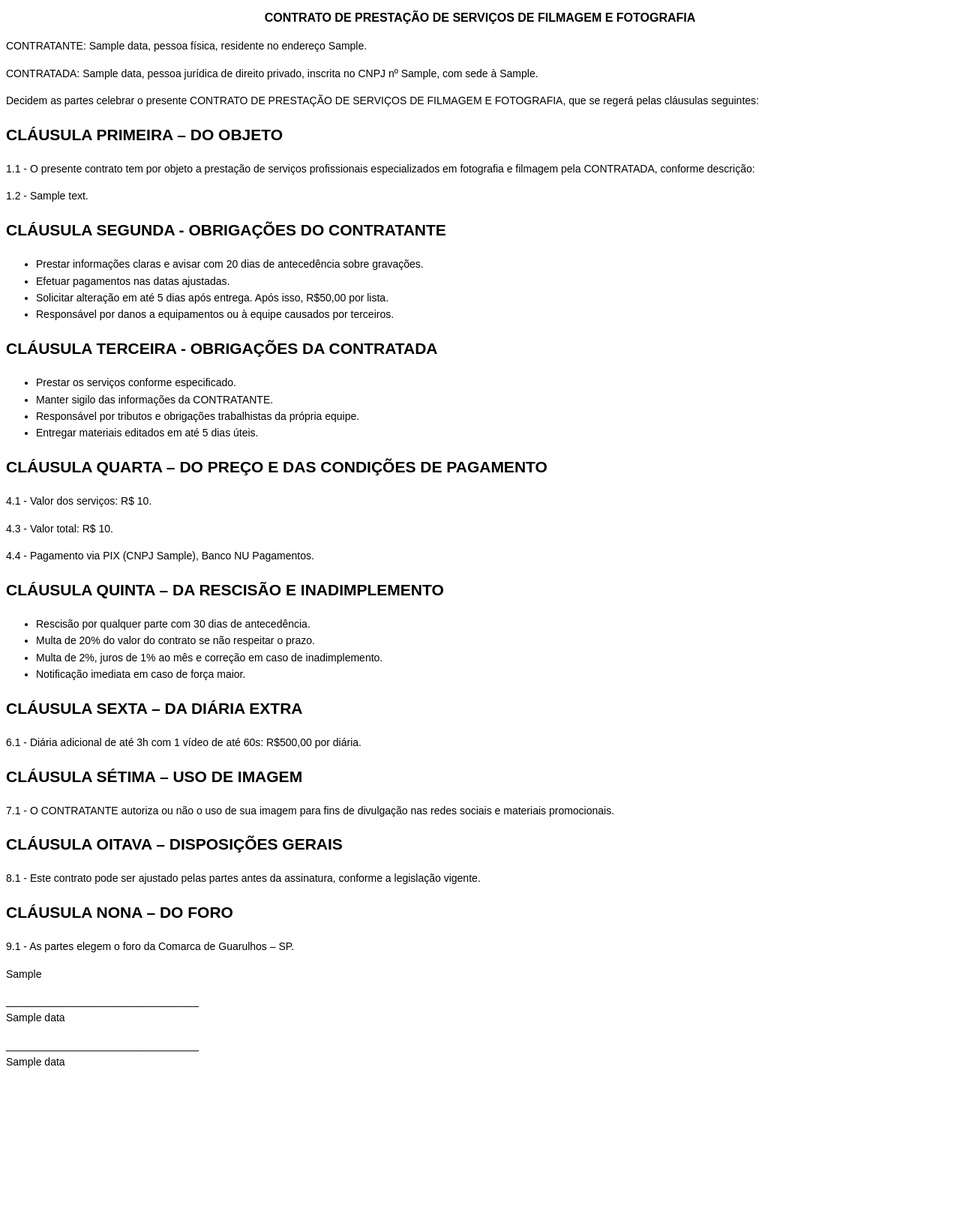
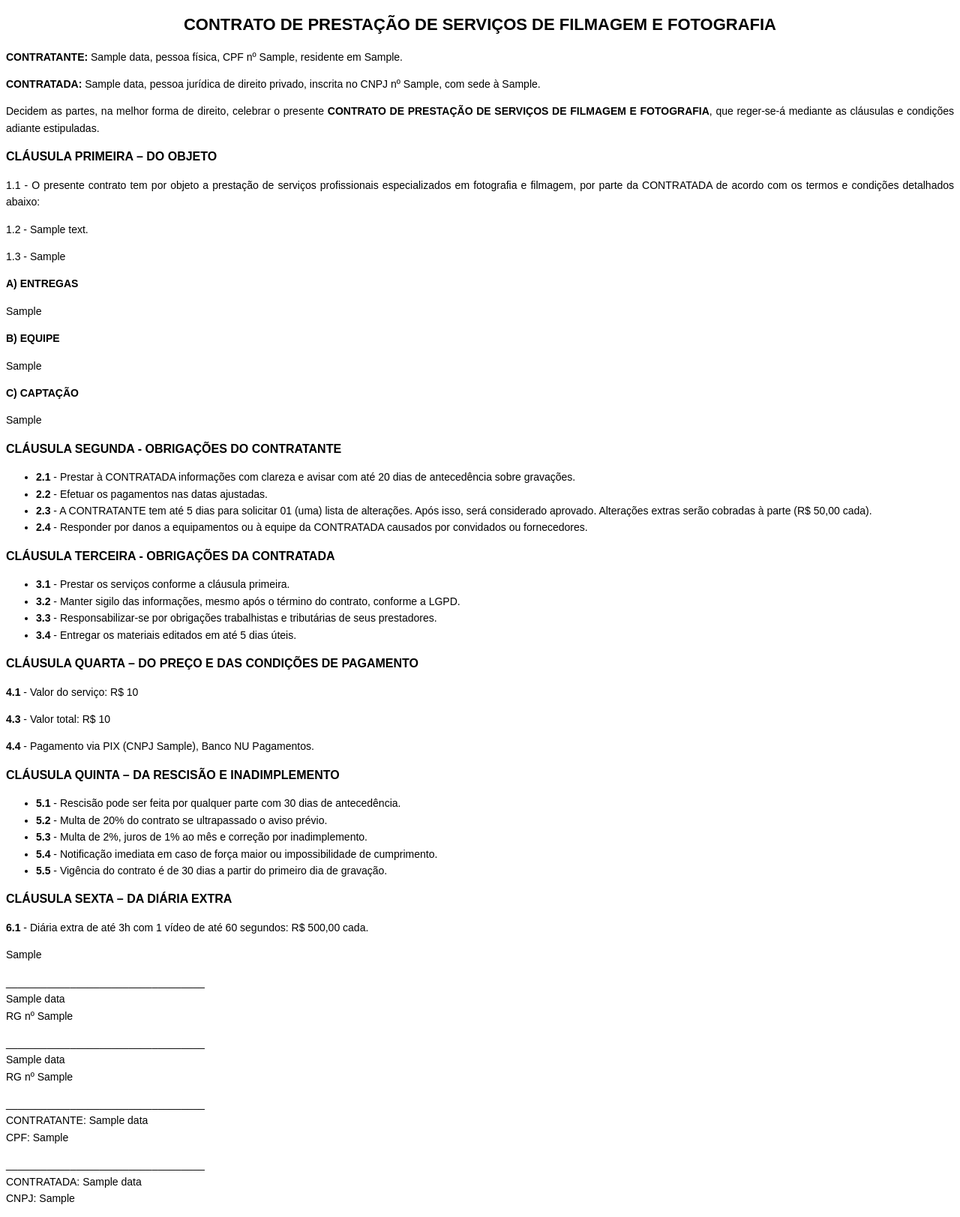
Before and after one commit to MilanezSr/contratos_mydia, a Python web app: template templates/contrato_template_fisico.html in a window 1280 px wide. Shown: the whole page at 75% size. Before the commit the page ends 1424 px from the top, so only its background shows below. Run offline with Jinja, Linux system fonts and the light colour scheme; the template is opened without the code that fills it: most values are stand-ins (such as "Sample title", 1, 10 or a date in 2020).

Commit message:
feat: atualiza templates fisicos e juridicos com RG, CPf

```diff
--- a/main.py
+++ b/main.py
@@ -46,6 +46,11 @@ class ContratoData(BaseModel):
     data_contrato: str
     nome_testemunha_contratante: str
     nome_testemunha_contratada: str
+    rg_testemunha_contratante: str
+    rg_testemunha_contratada: str
+    entregas_detalhadas: str
+    equipe_detalhada: str
+    captacao_detalhada: str
 
 # Rota principal para gerar o contrato em PDF
 @app.post(
--- a/templates/contrato_template_fisico.html
+++ b/templates/contrato_template_fisico.html
@@ -5,73 +5,124 @@
     <title>Contrato de Prestação de Serviços</title>
     <style>
         body { font-family: Arial, sans-serif; line-height: 1.6; font-size: 14px; }
-        h1 { text-align: center; text-transform: uppercase; font-size: 16px; }
+        h1 {
+            text-align: center;
+            font-size: 22px;
+            font-weight: bold;
+            text-transform: uppercase;
+        }
+        h2 {
+            font-size: 16px;
+            font-weight: bold;
+            text-transform: uppercase;
+        }
+        h3 {
+            font-size: 14px;
+            font-weight: bold;
+            text-transform: uppercase;
+        }
         p, li { text-align: justify; }
+        strong { font-weight: bold; }
     </style>
 </head>
 <body>
-    <h1>CONTRATO DE PRESTAÇÃO DE SERVIÇOS DE FILMAGEM E FOTOGRAFIA</h1>
+    <h1><strong>Contrato de Prestação de Serviços de Filmagem e Fotografia</strong></h1>
+
     <p>
-        CONTRATANTE: {{ data.contratante_nome }}, pessoa física, residente no endereço {{ data.contratante_endereco }}.
+        <strong>CONTRATANTE:</strong> {{ data.contratante_nome }}, pessoa física, CPF nº {{ data.contratante_cnpj }}, residente em {{ data.contratante_endereco }}.
     </p>
     <p>
-        CONTRATADA: {{ data.contratada_nome }}, pessoa jurídica de direito privado,
+        <strong>CONTRATADA:</strong> {{ data.contratada_nome }}, pessoa jurídica de direito privado,
         inscrita no CNPJ nº {{ data.contratada_cnpj }}, com sede à {{ data.contratada_endereco }}.
     </p>
 
-    <p>Decidem as partes celebrar o presente CONTRATO DE PRESTAÇÃO DE SERVIÇOS DE FILMAGEM E FOTOGRAFIA, que se regerá pelas cláusulas seguintes:</p>
+    <p>
+        Decidem as partes, na melhor forma de direito, celebrar o presente <strong>CONTRATO DE PRESTAÇÃO DE SERVIÇOS DE FILMAGEM E FOTOGRAFIA</strong>,
+        que reger-se-á mediante as cláusulas e condições adiante estipuladas.
+    </p>
 
-    <h2>CLÁUSULA PRIMEIRA – DO OBJETO</h2>
-    <p>1.1 - O presente contrato tem por objeto a prestação de serviços profissionais especializados em fotografia e filmagem pela CONTRATADA, conforme descrição:</p>
-    <p>1.2 - {{ data.descricao_servico }}</p>
+    <h2>Cláusula Primeira – Do Objeto</h2>
+    <p>
+        1.1 - O presente contrato tem por objeto a prestação de serviços profissionais especializados em fotografia e filmagem,
+        por parte da CONTRATADA de acordo com os termos e condições detalhados abaixo:
+    </p>
+    <p>
+        1.2 - {{ data.descricao_servico }}
+    </p>
+    <p>
+        1.3 - {{ data.servico_detalhado }}
+    </p>
 
-    <h2>CLÁUSULA SEGUNDA - OBRIGAÇÕES DO CONTRATANTE</h2>
+    <h3>A) Entregas</h3>
+    <p>{{ data.entregas_detalhadas }}</p>
+
+    <h3>B) Equipe</h3>
+    <p>{{ data.equipe_detalhada }}</p>
+
+    <h3>C) Captação</h3>
+    <p>{{ data.captacao_detalhada }}</p>
+
+    <h2>Cláusula Segunda - Obrigações do Contratante</h2>
     <ul>
-        <li>Prestar informações claras e avisar com 20 dias de antecedência sobre gravações.</li>
-        <li>Efetuar pagamentos nas datas ajustadas.</li>
-        <li>Solicitar alteração em até 5 dias após entrega. Após isso, R$50,00 por lista.</li>
-        <li>Responsável por danos a equipamentos ou à equipe causados por terceiros.</li>
+        <li><strong>2.1</strong> - Prestar à CONTRATADA informações com clareza e avisar com até 20 dias de antecedência sobre gravações.</li>
+        <li><strong>2.2</strong> - Efetuar os pagamentos nas datas ajustadas.</li>
+        <li><strong>2.3</strong> - A CONTRATANTE tem até 5 dias para solicitar 01 (uma) lista de alterações. Após isso, será considerado aprovado. Alterações extras serão cobradas à parte (R$ 50,00 cada).</li>
+        <li><strong>2.4</strong> - Responder por danos a equipamentos ou à equipe da CONTRATADA causados por convidados ou fornecedores.</li>
     </ul>
 
-    <h2>CLÁUSULA TERCEIRA - OBRIGAÇÕES DA CONTRATADA</h2>
+    <h2>Cláusula Terceira - Obrigações da Contratada</h2>
     <ul>
-        <li>Prestar os serviços conforme especificado.</li>
-        <li>Manter sigilo das informações da CONTRATANTE.</li>
-        <li>Responsável por tributos e obrigações trabalhistas da própria equipe.</li>
-        <li>Entregar materiais editados em até 5 dias úteis.</li>
+        <li><strong>3.1</strong> - Prestar os serviços conforme a cláusula primeira.</li>
+        <li><strong>3.2</strong> - Manter sigilo das informações, mesmo após o término do contrato, conforme a LGPD.</li>
+        <li><strong>3.3</strong> - Responsabilizar-se por obrigações trabalhistas e tributárias de seus prestadores.</li>
+        <li><strong>3.4</strong> - Entregar os materiais editados em até 5 dias úteis.</li>
     </ul>
 
-    <h2>CLÁUSULA QUARTA – DO PREÇO E DAS CONDIÇÕES DE PAGAMENTO</h2>
-    <p>4.1 - Valor dos serviços: R$ {{ data.valor_servico }}.</p>
+    <h2>Cláusula Quarta – Do Preço e das Condições de Pagamento</h2>
+    <p><strong>4.1</strong> - Valor do serviço: R$ {{ data.valor_servico }}</p>
     {% if data.tem_gastos_extras %}
-    <p>4.2 - Gastos adicionais: {{ data.gastos_detalhados }}.</p>
+    <p><strong>4.2</strong> - Gastos adicionais: {{ data.gastos_detalhados }}</p>
     {% endif %}
-    <p>4.3 - Valor total: R$ {{ data.valor_total }}.</p>
-    <p>4.4 - Pagamento via PIX (CNPJ {{ data.contratada_cnpj }}), Banco NU Pagamentos.</p>
+    <p><strong>4.3</strong> - Valor total: R$ {{ data.valor_total }}</p>
+    <p><strong>4.4</strong> - Pagamento via PIX (CNPJ {{ data.contratada_cnpj }}), Banco NU Pagamentos.</p>
 
-    <h2>CLÁUSULA QUINTA – DA RESCISÃO E INADIMPLEMENTO</h2>
+    <h2>Cláusula Quinta – Da Rescisão e Inadimplemento</h2>
     <ul>
-        <li>Rescisão por qualquer parte com 30 dias de antecedência.</li>
-        <li>Multa de 20% do valor do contrato se não respeitar o prazo.</li>
-        <li>Multa de 2%, juros de 1% ao mês e correção em caso de inadimplemento.</li>
-        <li>Notificação imediata em caso de força maior.</li>
+        <li><strong>5.1</strong> - Rescisão pode ser feita por qualquer parte com 30 dias de antecedência.</li>
+        <li><strong>5.2</strong> - Multa de 20% do contrato se ultrapassado o aviso prévio.</li>
+        <li><strong>5.3</strong> - Multa de 2%, juros de 1% ao mês e correção por inadimplemento.</li>
+        <li><strong>5.4</strong> - Notificação imediata em caso de força maior ou impossibilidade de cumprimento.</li>
+        <li><strong>5.5</strong> - Vigência do contrato é de 30 dias a partir do primeiro dia de gravação.</li>
     </ul>
 
-    <h2>CLÁUSULA SEXTA – DA DIÁRIA EXTRA</h2>
-    <p>6.1 - Diária adicional de até 3h com 1 vídeo de até 60s: R$500,00 por diária.</p>
-
-    <h2>CLÁUSULA SÉTIMA – USO DE IMAGEM</h2>
-    <p>7.1 - O CONTRATANTE autoriza ou não o uso de sua imagem para fins de divulgação nas redes sociais e materiais promocionais.</p>
-
-    <h2>CLÁUSULA OITAVA – DISPOSIÇÕES GERAIS</h2>
-    <p>8.1 - Este contrato pode ser ajustado pelas partes antes da assinatura, conforme a legislação vigente.</p>
-
-    <h2>CLÁUSULA NONA – DO FORO</h2>
-    <p>9.1 - As partes elegem o foro da Comarca de Guarulhos – SP.</p>
+    <h2>Cláusula Sexta – Da Diária Extra</h2>
+    <p><strong>6.1</strong> - Diária extra de até 3h com 1 vídeo de até 60 segundos: R$ 500,00 cada.</p>
 
     <p>{{ data.data_contrato }}</p>
 
-    <p>_________________________________<br>{{ data.nome_testemunha_contratante }}</p>
-    <p>_________________________________<br>{{ data.nome_testemunha_contratada }}</p>
+    <p>
+        __________________________________<br>
+        {{ data.nome_testemunha_contratante }}<br>
+        RG nº {{ data.rg_testemunha_contratante }}
+    </p>
+
+    <p>
+        __________________________________<br>
+        {{ data.nome_testemunha_contratada }}<br>
+        RG nº {{ data.rg_testemunha_contratada }}
+    </p>
+
+    <p>
+        __________________________________<br>
+        CONTRATANTE: {{ data.contratante_nome }}<br>
+        CPF: {{ data.contratante_cnpj }}
+    </p>
+
+    <p>
+        __________________________________<br>
+        CONTRATADA: {{ data.contratada_nome }}<br>
+        CNPJ: {{ data.contratada_cnpj }}
+    </p>
+
 </body>
 </html>
```
Also changed, not shown: templates/contrato_template_juridico.html (+92 -41 lines).
